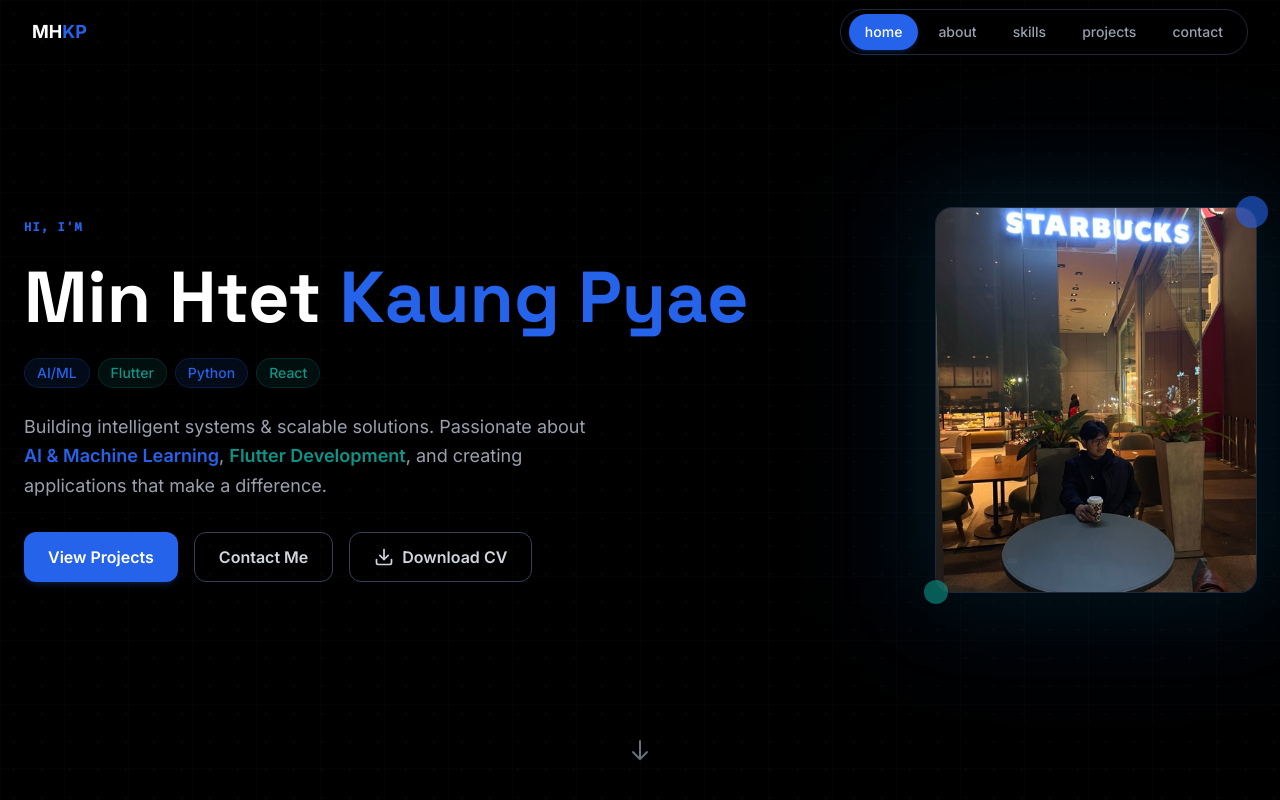
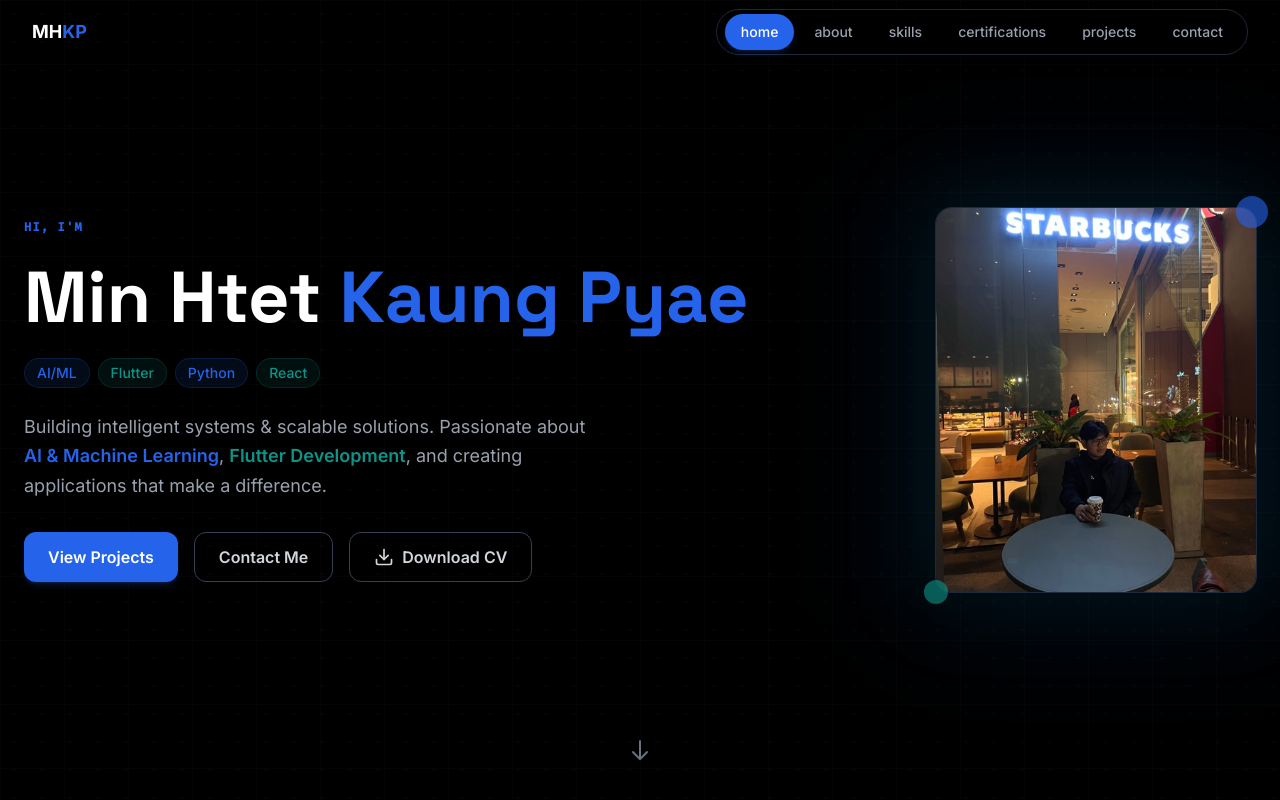
Before and after one commit to MHKaungPyae/portfolio, a React (Vite) app: page / in a window 1280 px wide. Shown: the top 800 px of the page. Built offline with nearby package versions, Linux system fonts and the light colour scheme.

Commit message:
Add Certifications tab to navbar

```diff
--- a/src/components/Certifications.jsx
+++ b/src/components/Certifications.jsx
@@ -8,7 +8,7 @@ import { CertificateIcon } from '../icons'
 const CERT_CATEGORIES = [
   { id: 'all', label: 'All', icon: Code2 },
   { id: 'python', label: 'Python', icon: Braces },
-  { id: 'ml', label: 'Machine Learning', icon: BrainCircuit },
+  { id: 'ml', label: 'ML/DL', icon: BrainCircuit },
   { id: 'agents', label: 'AI Agents', icon: Bot },
   { id: 'tools', label: 'Tools', icon: Wrench },
 ]
--- a/src/data.js
+++ b/src/data.js
@@ -2,6 +2,7 @@ export const NAV_ITEMS = [
   { label: 'Home', href: '#hero' },
   { label: 'About', href: '#about' },
   { label: 'Skills', href: '#skills' },
+  { label: 'Certifications', href: '#certifications' },
   { label: 'Projects', href: '#projects' },
   { label: 'Contact', href: '#contact' },
 ]
```
